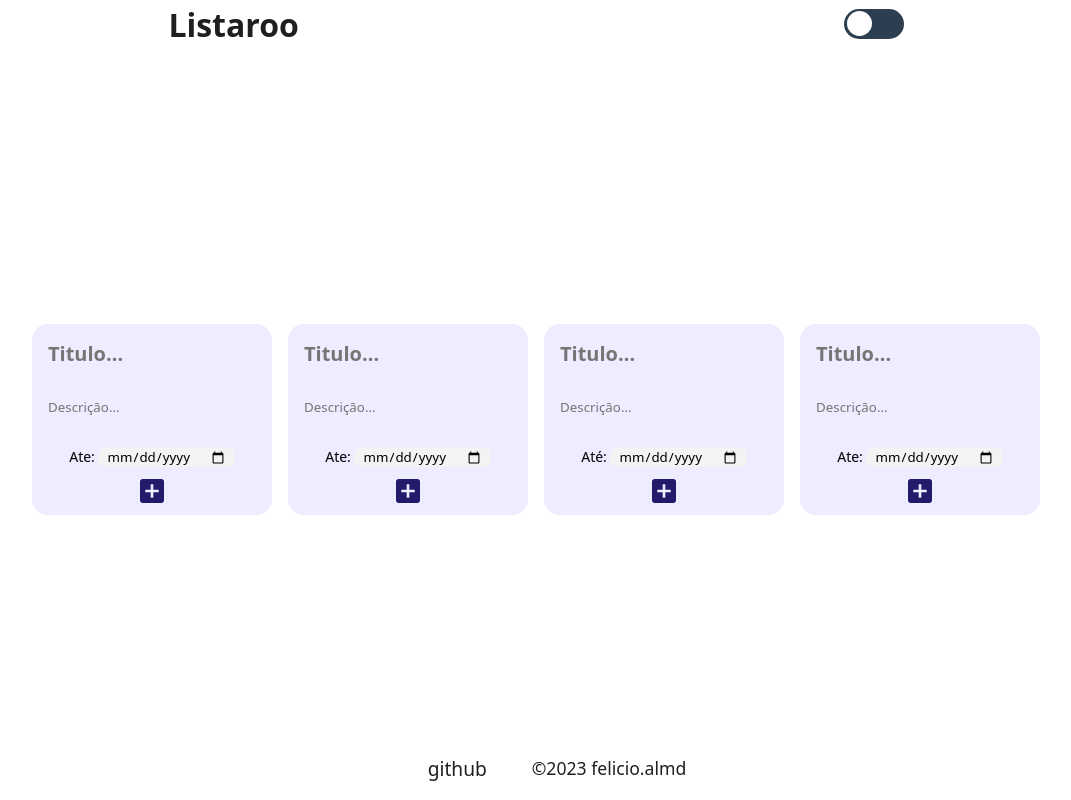
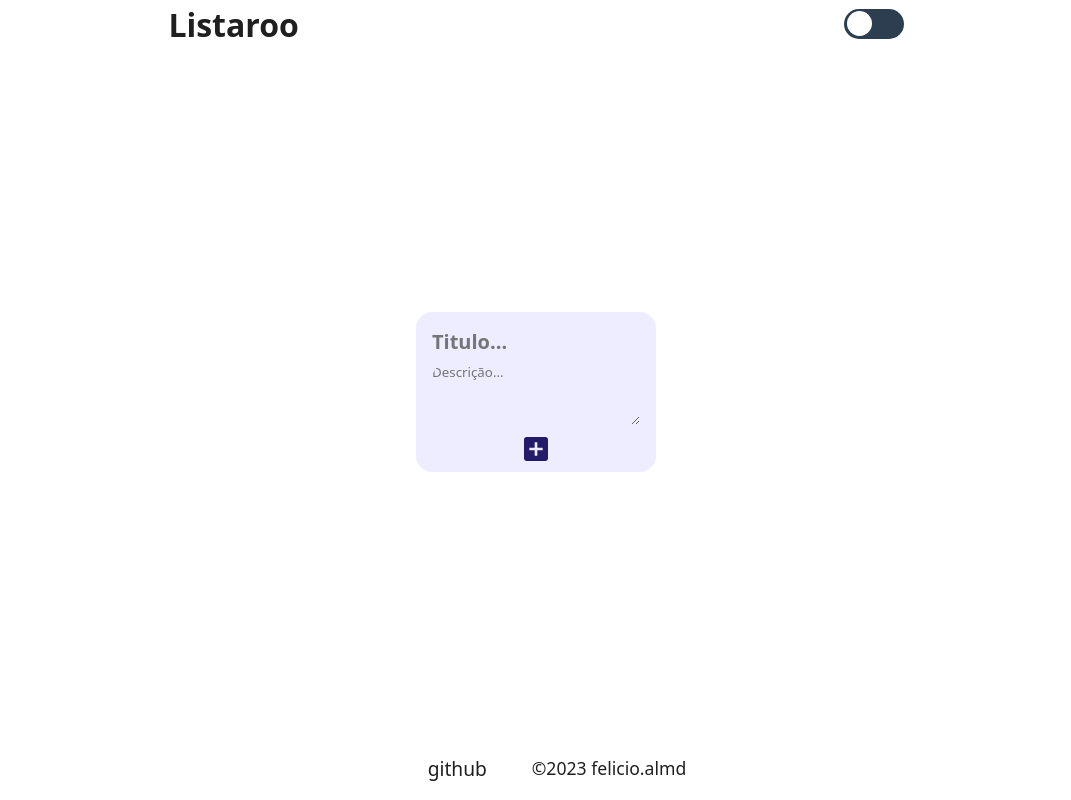
Before and after one commit to felicio-almd/listaroo, a React (Vite) app: page / in a window 1280 px wide. Shown: the whole page, without its empty margins (104-1175 px from the left). Built offline with nearby package versions, Linux system fonts and the light colour scheme; some icons are missing.

Commit message:
change container and cardForm

```diff
--- a/package.json
+++ b/package.json
@@ -12,7 +12,8 @@
   "dependencies": {
     "react": "^18.2.0",
     "react-dom": "^18.2.0",
-    "react-router-dom": "^6.17.0"
+    "react-router-dom": "^6.17.0",
+    "uuid": "^9.0.1"
   },
   "devDependencies": {
     "@iconify/react": "^4.1.1",
--- a/src/components/Footer/Footer.css
+++ b/src/components/Footer/Footer.css
@@ -1,6 +1,4 @@
 .footer {
-    bottom: 0;
-    position: fixed;
     width: 100%;
     height: 4rem;
     display: flex;
--- a/src/components/Header/index.jsx
+++ b/src/components/Header/index.jsx
@@ -8,9 +8,7 @@ function Header ({children}) {
     return (
         <header className="header">
             <Link className="header__title">Listaroo</Link>
-
             {children}
-
         </header>
     )
 }
--- a/src/components/TaskCard/TaskCard.css
+++ b/src/components/TaskCard/TaskCard.css
@@ -1,60 +1,11 @@
-/* .task-card {
-  background: var(--light-gray);
-  display: flex;
-  flex-direction: column;
-  width: 22.8125rem;
-  border-radius: 0.8rem;
-}
-
-.task-card__title {
-
-
-  padding: 1rem 1.5rem;
-  display: flex;
-  justify-content: flex-start;
-}
-
-.task-card__text {
-
-  overflow-y: hidden;
-  display: flex;
-  font-size: 1.375rem;
-  padding: 1rem;
-  width: 100%;
-  flex-direction: column;
-  background: var(--light-gray);
-}
-
-.task-card__save {
-  padding: 1rem 1.5rem;
-  display: flex;
-  justify-content: flex-end;
-
-  border-radius: 0.8rem;
-}
-
-.task-card__save__button:hover {
-  cursor: pointer;
-  background: var(--medium-blue);
-}
-
-.add-task {
-  height: 2rem;
-  background: none;
-}
-
-#dark .add-task {
-  color: var(--white);
-} */
-
 
 /*Fazendo como formulario*/
 .task__form {
   width: 15rem;
+  height: 10rem;
   border-radius: 1rem;
   display: flex;
   flex-direction: column;
-  justify-content: space-between;
   background-color: var(--light-blue);
   overflow: hidden;
   padding: 1rem 1rem 0.2rem 1rem;
@@ -96,7 +47,3 @@
   cursor: pointer;
   color: var(--dark-blue);
 }
-
-::-webkit-calendar-picker-indicator {
-  /* display: none; */
-}
--- a/src/components/TaskCard/index.jsx
+++ b/src/components/TaskCard/index.jsx
@@ -1,68 +1,73 @@
 import './TaskCard.css'
 import { Icon } from '@iconify/react';
 import { useState } from "react";
+import { v4 as uuidv4 } from 'uuid';
+
+uuidv4();
 
 function TaskCard () {
-    // const [tasks, setTasks] = useState([]);
-    // const [newTask, setNewTask] = useState({ title: "title", description: "description" });
+    const [tasks, setTasks] = useState([]);
 
-    // function addTask () { //TESTE DE ADIÇÃO DE NOVA TASK
-    //     const updatedTasks = [...tasks, newTask]; // Crie uma nova matriz com a tarefa adicionada
-    //     setTasks(updatedTasks); // Atualize o estado com a nova matriz
-    //     setNewTask({ title: "", description: "" }); // Limpe os campos de entrada
-    //     console.log(updatedTasks);
-    // }
+    const Tasks = () => {
+        const [newTask, setNewTask] = useState({ title: '', description: '' });
 
+        const handleSubmit = (e) => {
+            e.preventDefault();
+            addTask(newTask);
+            setNewTask({ title: '', description: '' }); // Limpar os campos do novo formulário
+        };
+
+        const addTask = (task) => {
+            setTasks((prevTasks) => [...prevTasks, { ...task, id: uuidv4(), completed: false, isEditing: false }]);
+        };
+
+        return (
+            <>
+            <form onSubmit={handleSubmit} className="task__form">
+                <input
+                    type="text"
+                    className="task__title"
+                    placeholder="Titulo..."
+                    value={newTask.title}
+                    onChange={(e) => setNewTask({ ...newTask, title: e.target.value })}
+                    required
+                />
+                <textarea
+                    type="text"
+                    className="task__description"
+                    placeholder="Descrição..."
+                    value={newTask.description}
+                    onChange={(e) => setNewTask({ ...newTask, description: e.target.value })}
+                    required
+                ></textarea>
+                <button type="submit" className="task__button__add">
+                    <Icon icon="material-symbols:add-box" width="32" height="32" />
+                </button>
+            </form>
+
+            </>
+        );
+
+    };
 
     return (
         <>
-            {/* <article className="task-card">
-                <h2 className="task-card__title">Title</h2>
-                <form className="task-card__form">
-                    <textarea className="task-card__text" id="task-description" name="task-description" rows="4" cols="50"></textarea>
-                    <input type="submit" value="Salvar Tarefa" />
-                </form>
 
-                <button className="task-card__save"><Icon className="task-card__save__button" icon="material-symbols:save" width="32" height="32"/></button>
-            </article>
-            <button className="add-task" onClick={addTask}>
-                <Icon icon="material-symbols:add-box" width="32" height="32"/>
-            </button>      */}
+            {tasks.map((task) => (
 
-                <form action="" className='task__form'>
-                    <input type="text" className='task__title' placeholder='Titulo...' />
-                    <input type="text" className='task__description' placeholder='Descrição...' />
-                    <label htmlFor="end" className='task__date__label'> <span className='task__date__label'>Ate: </span><input type="date" className='task__time'/></label>
-                    <button type='submit' className='task__button__add'>
-                        <Icon icon="material-symbols:add-box" width="32" height="32"/>
-                    </button>
-                </form>
-                <form action="" className='task__form'>
-                    <input type="text" className='task__title' placeholder='Titulo...' />
-                    <input type="text" className='task__description' placeholder='Descrição...' />
-                    <label htmlFor="end" className='task__date__label'> <span className='task__date__label'>Ate: </span><input type="date" className='task__time'/></label>
-                    <button type='submit' className='task__button__add'>
-                        <Icon icon="material-symbols:add-box" width="32" height="32"/>
-                    </button>
-                </form>
-                <form action="" className='task__form'>
-                    <input type="text" className='task__title' placeholder='Titulo...' />
-                    <input type="text" className='task__description' placeholder='Descrição...' />
-                    <label htmlFor="end" className='task__date__label'> <span className='task__date__label'>Até: </span><input type="date" className='task__time'/></label>
-                    <button type='submit' className='task__button__add'>
-                        <Icon icon="material-symbols:add-box" width="32" height="32"/>
-                    </button>
-                </form>
-                <form action="" className='task__form'>
-                    <input type="text" className='task__title' placeholder='Titulo...' />
-                    <input type="text" className='task__description' placeholder='Descrição...' />
-                    <label htmlFor="end" className='task__date__label'> <span className='task__date__label'>Ate: </span><input type="date" className='task__time'/></label>
-                    <button type='submit' className='task__button__add'>
-                        <Icon icon="material-symbols:add-box" width="32" height="32"/>
-                    </button>
-                </form>
+                    <form key={task.id} className='task__form'>
+                    <input type='text' className='task__title' placeholder='Titulo...' value={task.title} readOnly />
+                    <textarea type='text' className='task__description' placeholder='Descrição...' value={task.description} readOnly></textarea>
+                    {/* <button type="submit" className="task__button__add">
+                        <Icon icon="material-symbols:add-box" width="32" height="32" />
+                    </button> */}
+                    </form>
+
+
+            ))}
+            <Tasks />
         </>
-    )
+    );
 }
 
-export default TaskCard
+export default TaskCard;
--- a/src/pages/Home/Home.css
+++ b/src/pages/Home/Home.css
@@ -12,13 +12,20 @@ body {
   background-color: var(--black);
 }
 
+.body {
+  min-height: 100vh;
+  display: flex;
+  flex-direction: column;
+  justify-content: space-between;
+  align-items: center;
+}
+
 .container {
-  width: 100%;
-  min-height: calc(90vh + 23px);
+  width: calc(4 * 16px + 5*240px);
   display: flex;
+  flex-wrap: wrap;
   align-items: center;
   justify-content: center;
-  padding: 1.25rem;
   text-align: center;
   gap: 1rem;
 }
--- a/src/pages/Home/index.jsx
+++ b/src/pages/Home/index.jsx
@@ -1,20 +1,24 @@
 import "./Home.css"
 import Header from "../../components/Header"
 import Footer from "../../components/Footer"
+import { Toggle } from "../../components/Toggle"
+import { createContext, useEffect, useState } from "react"
 import TaskCard from "../../components/TaskCard"
-import { Toggle } from "../../components/Toggle"
-import { createContext, useState } from "react"
 
 
 export const ThemeContext = createContext(null);
 
 function Home () {
-    const[theme, setTheme] = useState("light");
-
+    const storedTheme = localStorage.getItem("theme") || "light";
+    const [theme, setTheme] = useState(storedTheme);
 
     const toggleTheme = () => {
-        setTheme((curr) => (curr === "light" ? "dark" : "light"))
-    }
+        setTheme((curr) => (curr === "light" ? "dark" : "light"));
+    };
+
+    useEffect(() => {
+        localStorage.setItem("theme", theme);
+    }, [theme]);
 
     return (
         <ThemeContext.Provider value={{ theme, toggleTheme }}>
```
Also changed, not shown: 1 other file (tests, documents, lock files or other folders).
